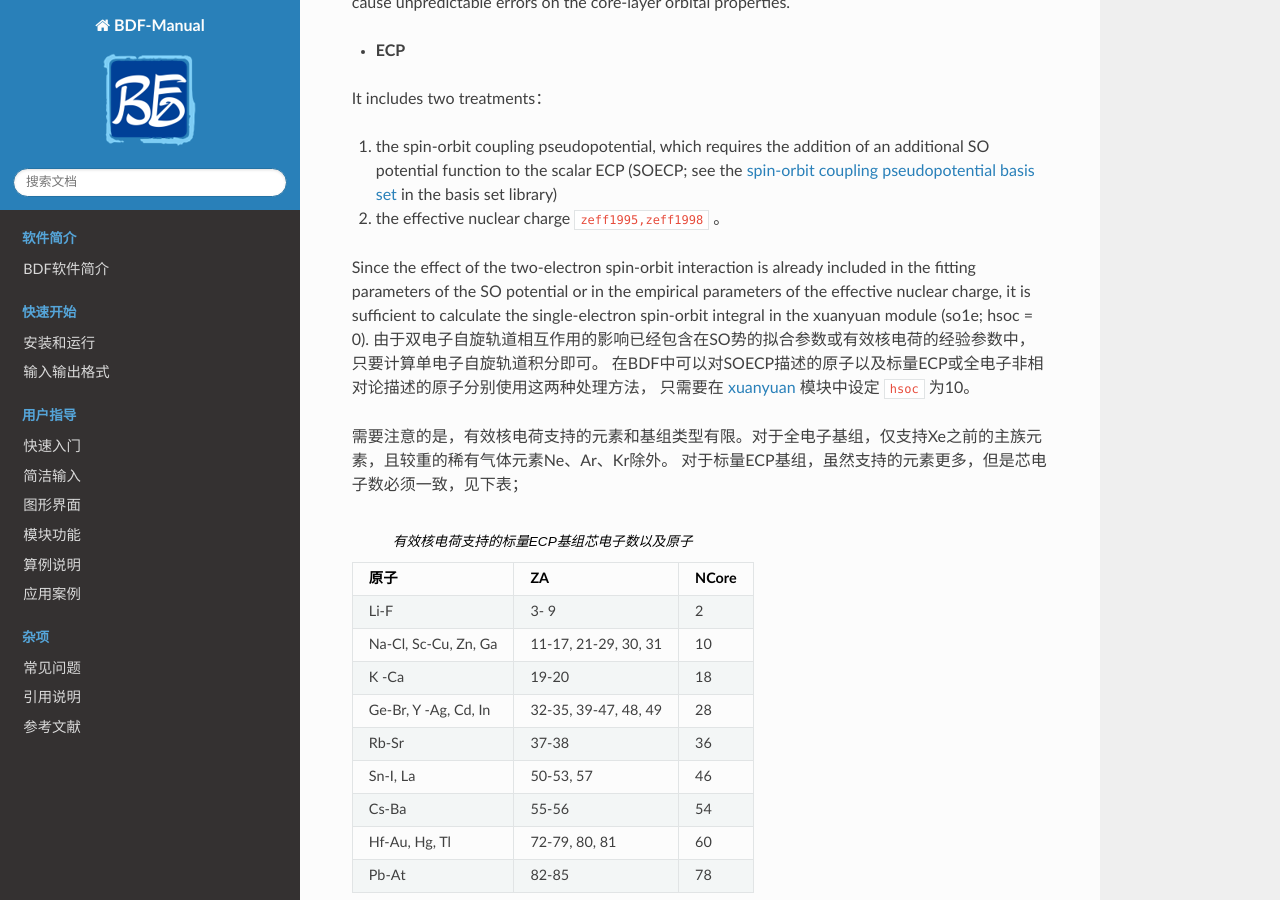
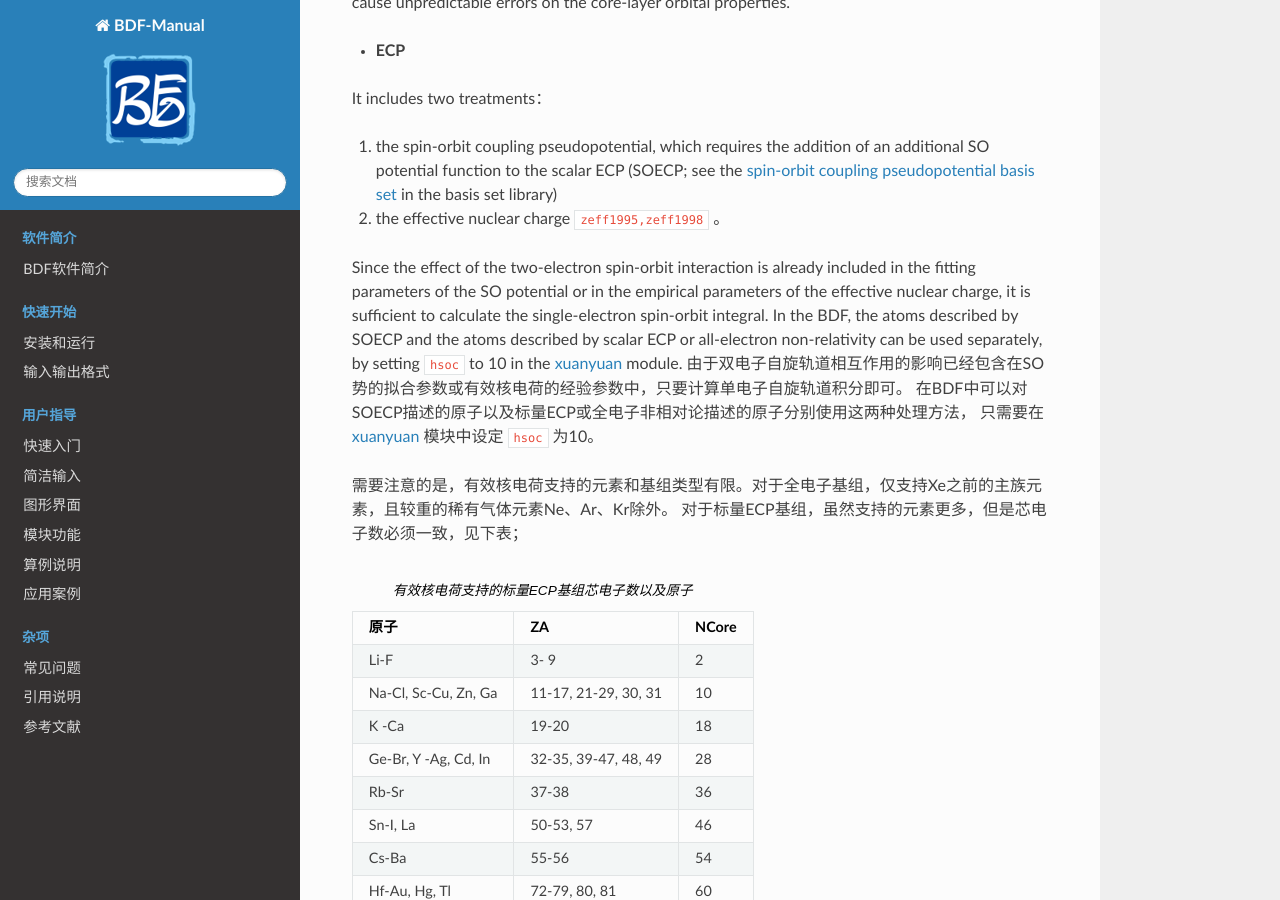
Before and after one commit to BDF-manual-maintenance/BDF-manual-en, a Sphinx documentation site: the page built from source/guide/Relativity.rst, in a window 1280 px wide and 900 px high, scrolled down 2267 px. Built offline with Sphinx 7.4.7 and the Read the Docs theme 2.0.0, drawn with Linux system fonts in a browser that asks for light colours; cross-references to code outside the pages are shown as plain code.

Commit message:
Update Relativity.rst

```diff
--- a/source/guide/Relativity.rst
+++ b/source/guide/Relativity.rst
@@ -76,7 +76,7 @@ It includes two treatments：
 2. the effective nuclear charge :cite:`zeff1995,zeff1998` 。
 
 Since the effect of the two-electron spin-orbit interaction is already included in the fitting parameters of the SO potential or in the empirical parameters of the effective nuclear charge,
-it is sufficient to calculate the single-electron spin-orbit integral in the xuanyuan module (so1e; hsoc = 0).
+it is sufficient to calculate the single-electron spin-orbit integral. In the BDF, the atoms described by SOECP and the atoms described by scalar ECP or all-electron non-relativity can be used separately, by setting ``hsoc`` to 10 in the :ref:`xuanyuan<xuanyuan>` module.
 由于双电子自旋轨道相互作用的影响已经包含在SO势的拟合参数或有效核电荷的经验参数中，只要计算单电子自旋轨道积分即可。
 在BDF中可以对SOECP描述的原子以及标量ECP或全电子非相对论描述的原子分别使用这两种处理方法，
 只需要在 :ref:`xuanyuan<xuanyuan>` 模块中设定 ``hsoc`` 为10。
```
